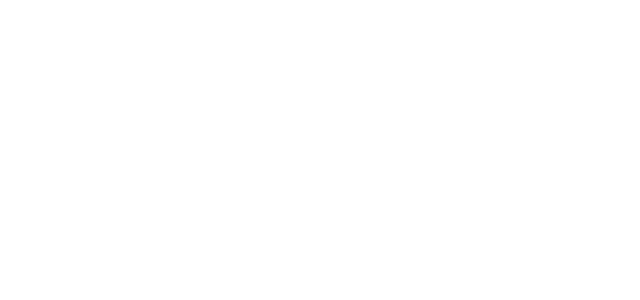
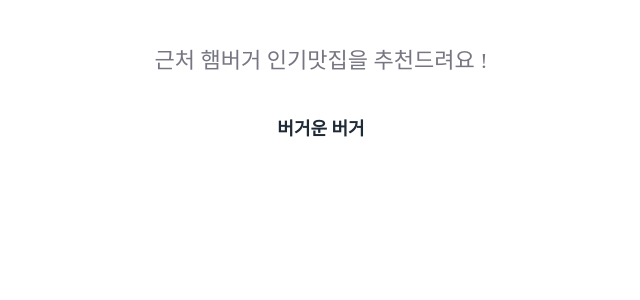
Before and after one commit to FoodieZone/Frontend, a React (Create React App) app: page /recommend in a window 1280 px wide. Shown: the top 300 px of the page, without its empty margins (319-959 px from the left). Built offline with nearby package versions, Linux system fonts and the light colour scheme.

Commit message:
feat: 결과 페이지 퍼블리싱 진행

```diff
--- a/src/pages/Recommend/index.tsx
+++ b/src/pages/Recommend/index.tsx
@@ -1,5 +1,35 @@
+import styled from '@emotion/styled';
+
 function Recommend() {
-	return <></>;
+	return (
+		<Container>
+			<Title>근처 햄버거 인기맛집을 추천드려요 !</Title>
+
+			<FoodName>버거운 버거</FoodName>
+		</Container>
+	);
 }
 
 export default Recommend;
+
+const Container = styled.main`
+	display: flex;
+	flex-direction: column;
+	align-items: center;
+`;
+
+const Title = styled.span`
+	margin-top: 51px;
+	color: #757682;
+	font-size: 22px;
+	font-weight: 400;
+	line-height: 19px;
+`;
+
+const FoodName = styled.span`
+	margin-top: 46px;
+	color: #1f2a37;
+	font-size: 18px;
+	font-weight: 700;
+	line-height: 27px;
+`;
```
